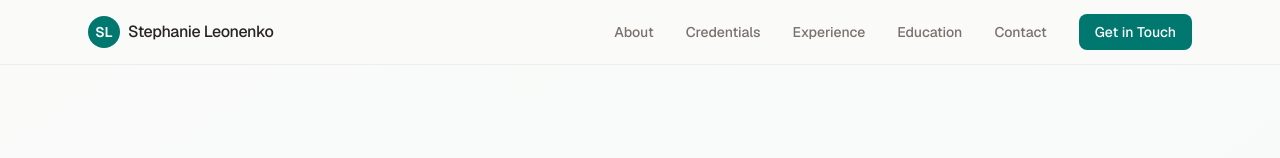
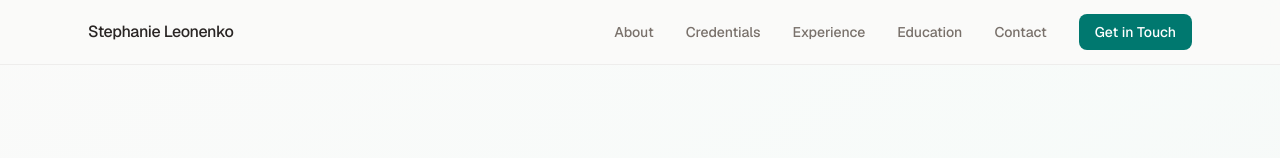
Before and after one commit to cyberkoder/stephanie-portfolio, a Next.js app: page / in a window 1280 px wide. Shown: the top 158 px of the page. Built offline with nearby package versions, Linux system fonts and the light colour scheme.

Commit message:
fix: remove SL avatar from navbar and footer

```diff
--- a/app/page.tsx
+++ b/app/page.tsx
@@ -181,11 +181,8 @@ function Navbar() {
   return (
     <nav className="fixed top-0 inset-x-0 z-50 bg-stone-50/90 backdrop-blur-md border-b border-stone-200/60">
       <div className="max-w-6xl mx-auto px-6 h-16 flex items-center justify-between">
-        <a href="#" className="flex items-center gap-2">
-          <div className="w-8 h-8 rounded-full bg-teal-700 flex items-center justify-center">
-            <span className="text-white text-sm font-semibold">SL</span>
-          </div>
-          <span className="font-medium text-stone-800 tracking-tight">Stephanie Leonenko</span>
+        <a href="#" className="font-medium text-stone-800 tracking-tight hover:text-teal-700 transition-colors">
+          Stephanie Leonenko
         </a>
 
         <div className="hidden md:flex items-center gap-8">
@@ -591,9 +588,6 @@ export default function Home() {
       <footer className="border-t border-stone-200 bg-stone-50 py-8">
         <div className="max-w-6xl mx-auto px-6 flex flex-col sm:flex-row items-center justify-between gap-4">
           <div className="flex items-center gap-2">
-            <div className="w-6 h-6 rounded-full bg-teal-700 flex items-center justify-center">
-              <span className="text-white text-xs font-semibold">SL</span>
-            </div>
             <span className="text-sm text-stone-500">Stephanie Leonenko</span>
           </div>
           <p className="text-xs text-stone-400 font-mono">
```
